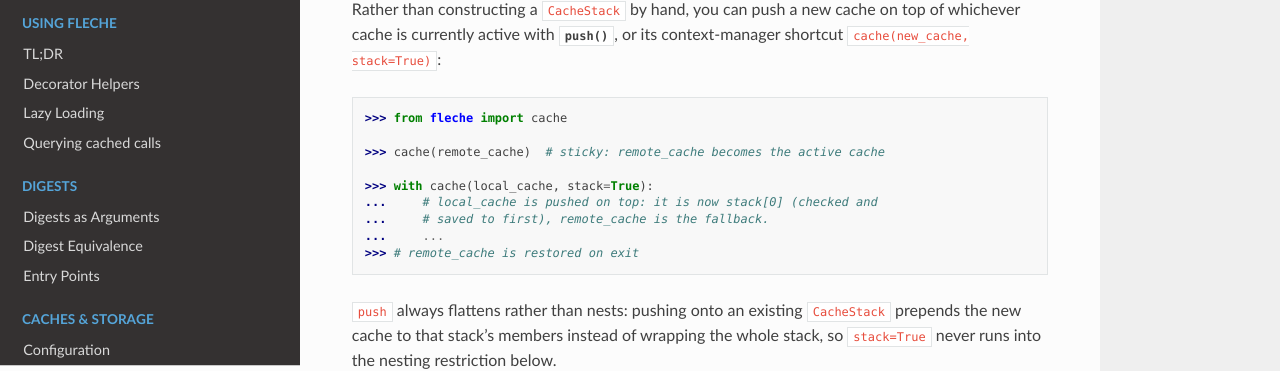
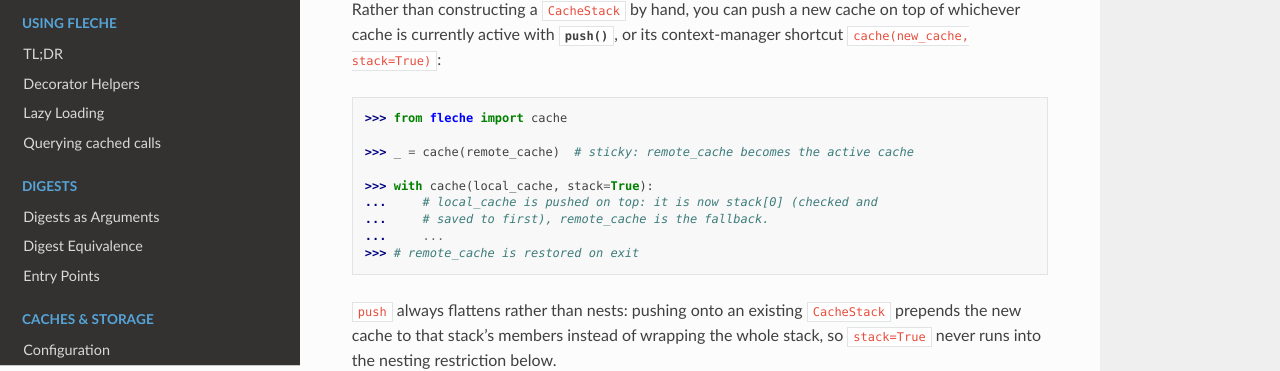
Before and after one commit to pmrv/fleche, a Sphinx documentation site: the page built from docs/storage/cache_stack.rst, in a window 1280 px wide and 900 px high, scrolled down 973 px. Shown: the part 115-486 px from the top of the window. Built offline with Sphinx 7.4.7 and the Read the Docs theme 3.1.0, drawn with Linux system fonts in a browser that asks for light colours; pages that are not in the unit, such as notebooks, are missing from menus.

```diff
--- a/docs/storage/cache_stack.rst
+++ b/docs/storage/cache_stack.rst
@@ -53,7 +53,7 @@ context-manager shortcut ``cache(new_cache, stack=True)``:
 
     >>> from fleche import cache
 
-    >>> cache(remote_cache)  # sticky: remote_cache becomes the active cache
+    >>> _ = cache(remote_cache)  # sticky: remote_cache becomes the active cache
 
     >>> with cache(local_cache, stack=True):
     ...     # local_cache is pushed on top: it is now stack[0] (checked and
```
